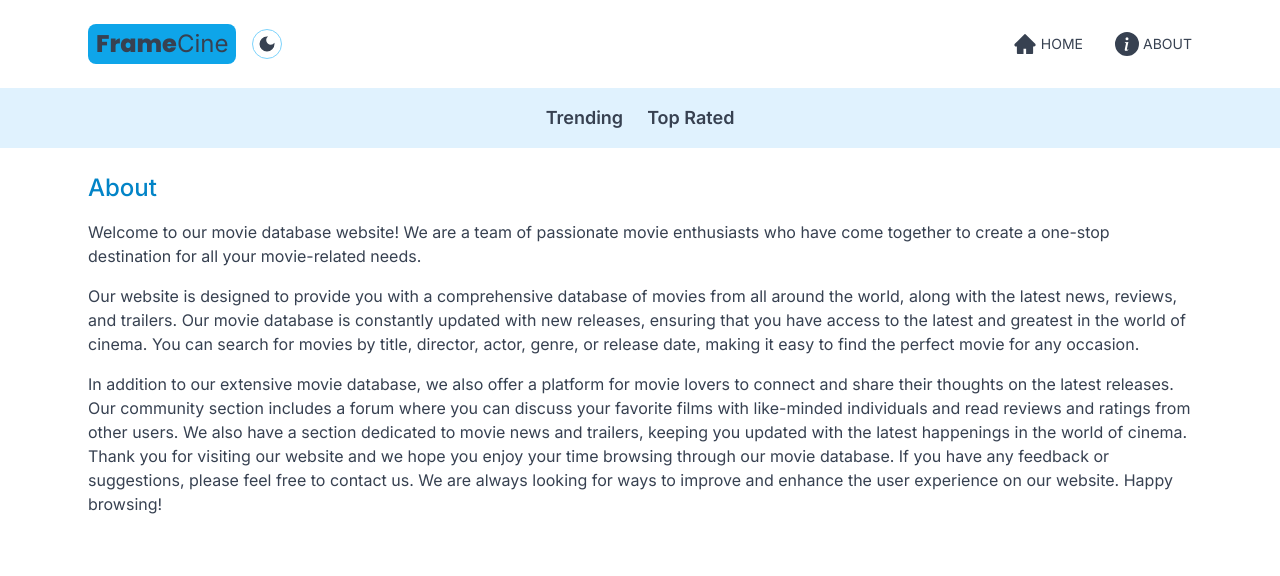
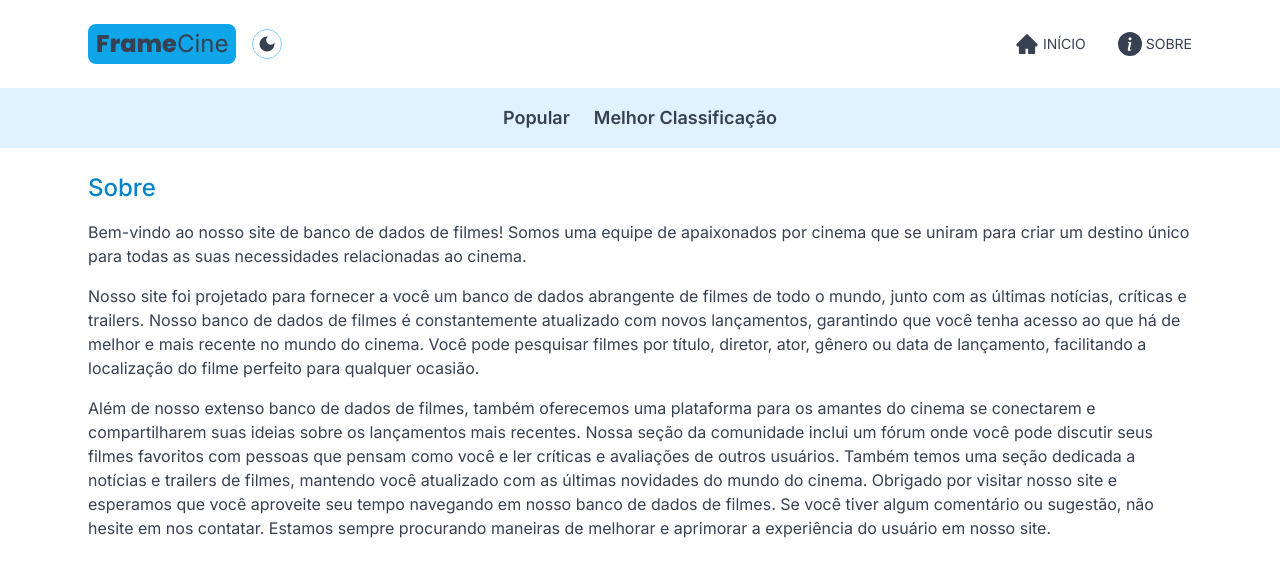
Before and after one commit to dev-andreola/frame-cinema, a Next.js app: page /about in a window 1280 px wide. Shown: the top 576 px of the page. Built offline with nearby package versions, Linux system fonts and the light colour scheme.

Commit message:
fix: Translation to pt-br

```diff
--- a/src/app/about/page.jsx
+++ b/src/app/about/page.jsx
@@ -3,33 +3,34 @@ import React from "react";
 export default function About() {
   return (
     <div className="max-w-6xl mx-auto p-6 space-y-4">
-      <h1 className="text-2xl font-medium text-sky-600">About</h1>
+      <h1 className="text-2xl font-medium text-sky-600">Sobre</h1>
       <p>
-        Welcome to our movie database website! We are a team of passionate movie
-        enthusiasts who have come together to create a one-stop destination for
-        all your movie-related needs.
+        Bem-vindo ao nosso site de banco de dados de filmes! Somos uma equipe de
+        apaixonados por cinema que se uniram para criar um destino único para
+        todas as suas necessidades relacionadas ao cinema.
       </p>
       <p>
-        Our website is designed to provide you with a comprehensive database of
-        movies from all around the world, along with the latest news, reviews,
-        and trailers. Our movie database is constantly updated with new
-        releases, ensuring that you have access to the latest and greatest in
-        the world of cinema. You can search for movies by title, director,
-        actor, genre, or release date, making it easy to find the perfect movie
-        for any occasion.
+        Nosso site foi projetado para fornecer a você um banco de dados
+        abrangente de filmes de todo o mundo, junto com as últimas notícias,
+        críticas e trailers. Nosso banco de dados de filmes é constantemente
+        atualizado com novos lançamentos, garantindo que você tenha acesso ao
+        que há de melhor e mais recente no mundo do cinema. Você pode pesquisar
+        filmes por título, diretor, ator, gênero ou data de lançamento,
+        facilitando a localização do filme perfeito para qualquer ocasião.
       </p>
       <p>
-        In addition to our extensive movie database, we also offer a platform
-        for movie lovers to connect and share their thoughts on the latest
-        releases. Our community section includes a forum where you can discuss
-        your favorite films with like-minded individuals and read reviews and
-        ratings from other users. We also have a section dedicated to movie news
-        and trailers, keeping you updated with the latest happenings in the
-        world of cinema. Thank you for visiting our website and we hope you
-        enjoy your time browsing through our movie database. If you have any
-        feedback or suggestions, please feel free to contact us. We are always
-        looking for ways to improve and enhance the user experience on our
-        website. Happy browsing!
+        Além de nosso extenso banco de dados de filmes, também oferecemos uma
+        plataforma para os amantes do cinema se conectarem e compartilharem suas
+        ideias sobre os lançamentos mais recentes. Nossa seção da comunidade
+        inclui um fórum onde você pode discutir seus filmes favoritos com
+        pessoas que pensam como você e ler críticas e avaliações de outros
+        usuários. Também temos uma seção dedicada a notícias e trailers de
+        filmes, mantendo você atualizado com as últimas novidades do mundo do
+        cinema. Obrigado por visitar nosso site e esperamos que você aproveite
+        seu tempo navegando em nosso banco de dados de filmes. Se você tiver
+        algum comentário ou sugestão, não hesite em nos contatar. Estamos sempre
+        procurando maneiras de melhorar e aprimorar a experiência do usuário em
+        nosso site.
       </p>
     </div>
   );
--- a/src/components/Header.jsx
+++ b/src/components/Header.jsx
@@ -18,8 +18,8 @@ export default function Header() {
         <ThemeSwitch />
       </div>
       <div className="flex gap-8">
-        <MenuItem title="home" address="/" Icon={AiFillHome} />
-        <MenuItem title="about" address="/about" Icon={BsFillInfoCircleFill} />
+        <MenuItem title="início" address="/" Icon={AiFillHome} />
+        <MenuItem title="sobre" address="/about" Icon={BsFillInfoCircleFill} />
       </div>
     </div>
   );
--- a/src/components/Navbar.jsx
+++ b/src/components/Navbar.jsx
@@ -5,8 +5,8 @@ import NavbarItem from "./NavbarItem";
 export default function Navbar() {
   return (
     <div className="flex dark:bg-gray-600 bg-sky-100 p-4 lg:text-lg justify-center gap-6">
-      <NavbarItem title="Trending" param="fetchTrending" />
-      <NavbarItem title="Top Rated" param="fetchTopRated" />
+      <NavbarItem title="Popular" param="fetchTrending" />
+      <NavbarItem title="Melhor Classificação" param="fetchTopRated" />
     </div>
   );
 }
```
